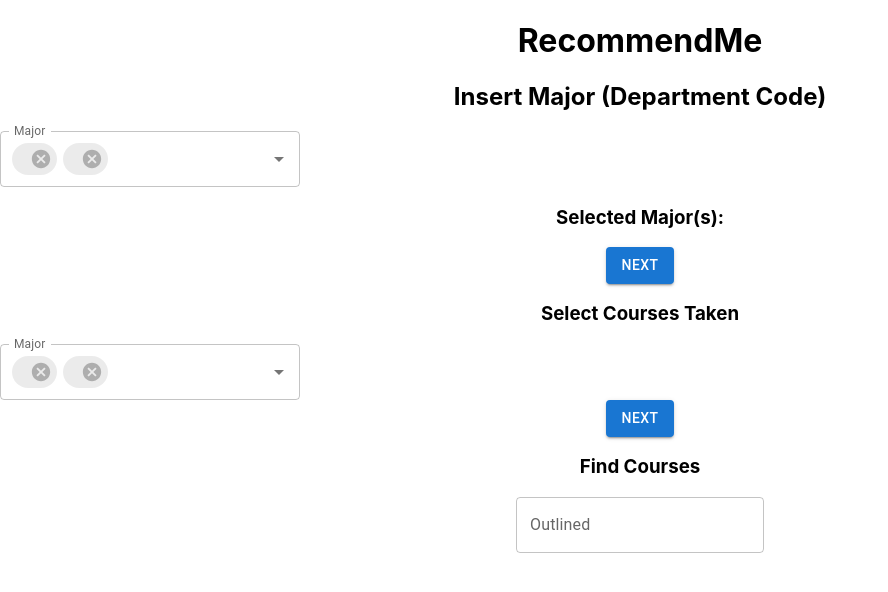
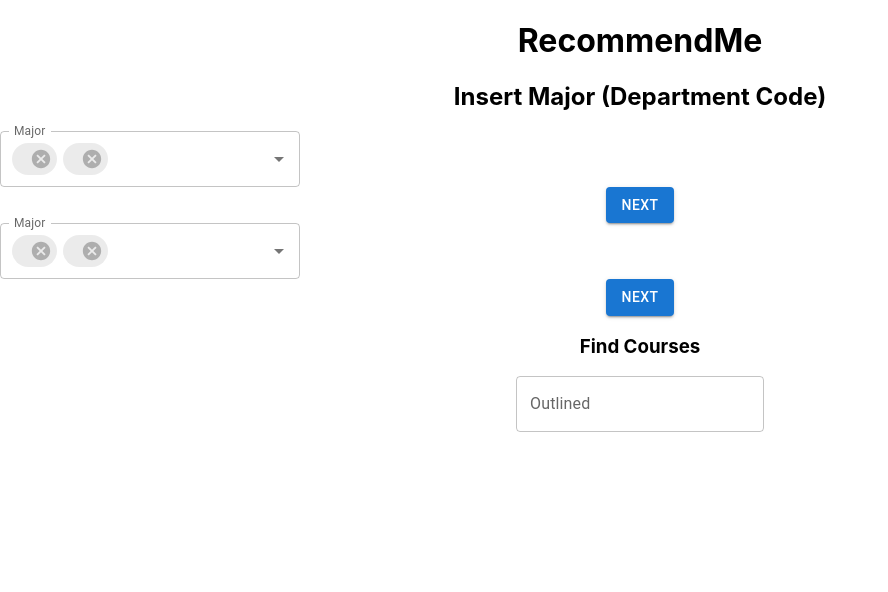
Before and after one commit to codingdn/bitcamp2023, a React (Create React App) app in the folder frontend/: page / in a window 1280 px wide. Shown: the top 592 px of the page, without its empty margins (0-888 px from the left). Built offline with nearby package versions, Linux system fonts and the light colour scheme.

Commit message:
removed unnecessary sections

```diff
--- a/frontend/src/App.js
+++ b/frontend/src/App.js
@@ -17,17 +17,7 @@
       <h1>RecommendMe</h1>
       <h2>Insert Major (Department Code)</h2>
       <SearchBar searchType="major" values={majors} setValue={setMajors}/>
-      <h3>Selected Major(s):</h3>
-      <div>
-        <ul>
-        {majors.forEach((major) => {
-          <li>{major.department}</li>
-        })}
-        </ul>
-      </div>
       <NextButton />
-
-      <h3>Select Courses Taken</h3>
       <SearchBar searchType="major" values={majors} setValue={setMajors}/>
       <NextButton />
 
```
Also changed, not shown: 1 other file (tests, documents, lock files or other folders).
